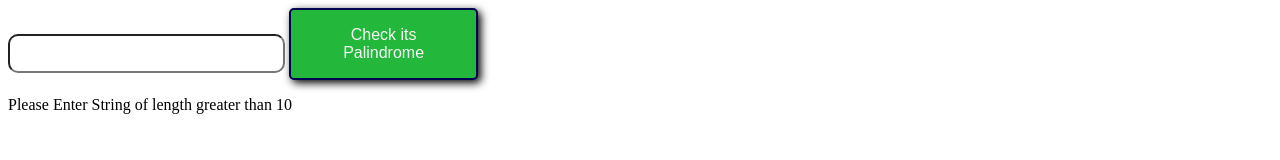
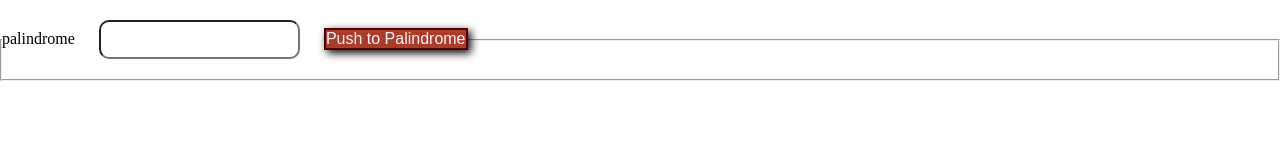
Before and after one commit to hassyKhan/my-web-site, a plain HTML site: page index.html in a window 1280 px wide. Drawn offline with Linux system fonts and the light colour scheme.

Commit message:
this final file

```diff
--- a/index.html
+++ b/index.html
@@ -2,6 +2,7 @@
 
 <html lang="en">
 <head>
+  <script src="./palindrome.js"> </script>
   <meta charset="utf-8">
   <meta name="viewport" content="width=device-width, initial-scale=1">
 
@@ -11,13 +12,19 @@
 </head>
 
 <body>
+  <fieldset>
+    <legend> palindrome
+
     <!-- your content here... -->
-    <input id="palindrome">
-    <button onclick="checkPalindrome(document.getElementById('palindrome').value)">Check its Palindrome</button>
+    <input id="palindrome" class="inbox">
+
+    <button onclick="checkPalindrome(document.getElementById('palindrome').value)">Push to Palindrome</button>
     <p id="demo"></p>
+
+</legend>
+</fieldset>
 
 
 
-   <script src="./palindrome.js"> </script>
 </body>
 </html>
--- a/palindrome.js
+++ b/palindrome.js
@@ -1,33 +1,26 @@
 
 function checkPalindrome(string) {
 
-    // find the length of a string
     const len = string.length;
-    if(len<10)
+    if(len>=10)
     {
-    document.getElementById("demo").innerHTML = "Please Enter String of length greater than 10";
+    document.getElementById("demo").innerHTML = "Please Enter String of length less than 10";
     return ;
     }
-    // loop through half of the string
-    for (let i = 0; i < len / 2; i++) {
+     for (let i = 0; i < len / 2; i++) {
 
-        // check if first and last string are same
         if (string[i] !== string[len - 1 - i]) {
             // return 'It is not a palindrome';
-    document.getElementById("demo").innerHTML = "It is not a palindrome";
+    document.getElementById("demo").innerHTML = "not a palindrome";
     return '';
         }
     }
-    document.getElementById("demo").innerHTML = "It is a palindrome";
+    document.getElementById("demo").innerHTML = "palindrome";
     return '';
     }
 
-    // take input
-
-    // const string = 'madam';
     const string = 'School';
 
-    // call the function
     const value = checkPalindrome(string);
 
     console.log(value);
--- a/style.css
+++ b/style.css
@@ -1,20 +1,28 @@
+
+*{
+	margin: 0px;
+	padding:0px;
+}
 button {
-	background-color: #23b83c;
-	border: 2px solid #020353;
+	background-color: #ad3b29;
+	border: 2px solid #530202;
 	color: whitesmoke;
-	padding: 1em 1.5em;
+	/* padding: 1em 1.5em; */
 	text-align: center;
 	text-decoration: none;
 	font-size: 1em;
 	display: inline-block;
-	width: 15%;
-	border-radius: 5px;
+	/* width: 15%; */
+	/* border-radius: 5px; */
 	box-shadow: 3px 3px 8px 0 #000; /* h-offset v-offset blur spread color */
     cursor: pointer;
 }
 
 input {
-    width: 20%;
+    /* width: 20%; */
     padding:10px;
     border-radius:10px;
 }
+.inbox{
+	margin:20px
+}
```
